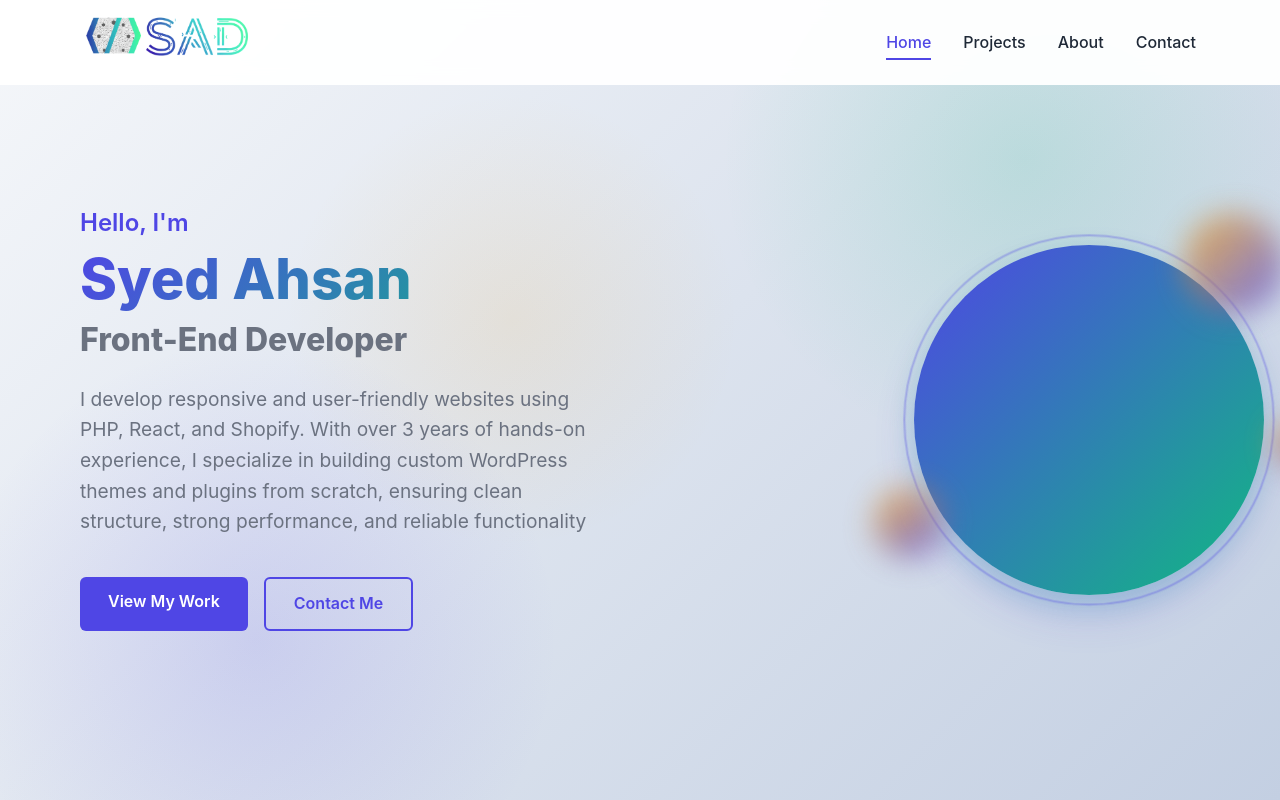
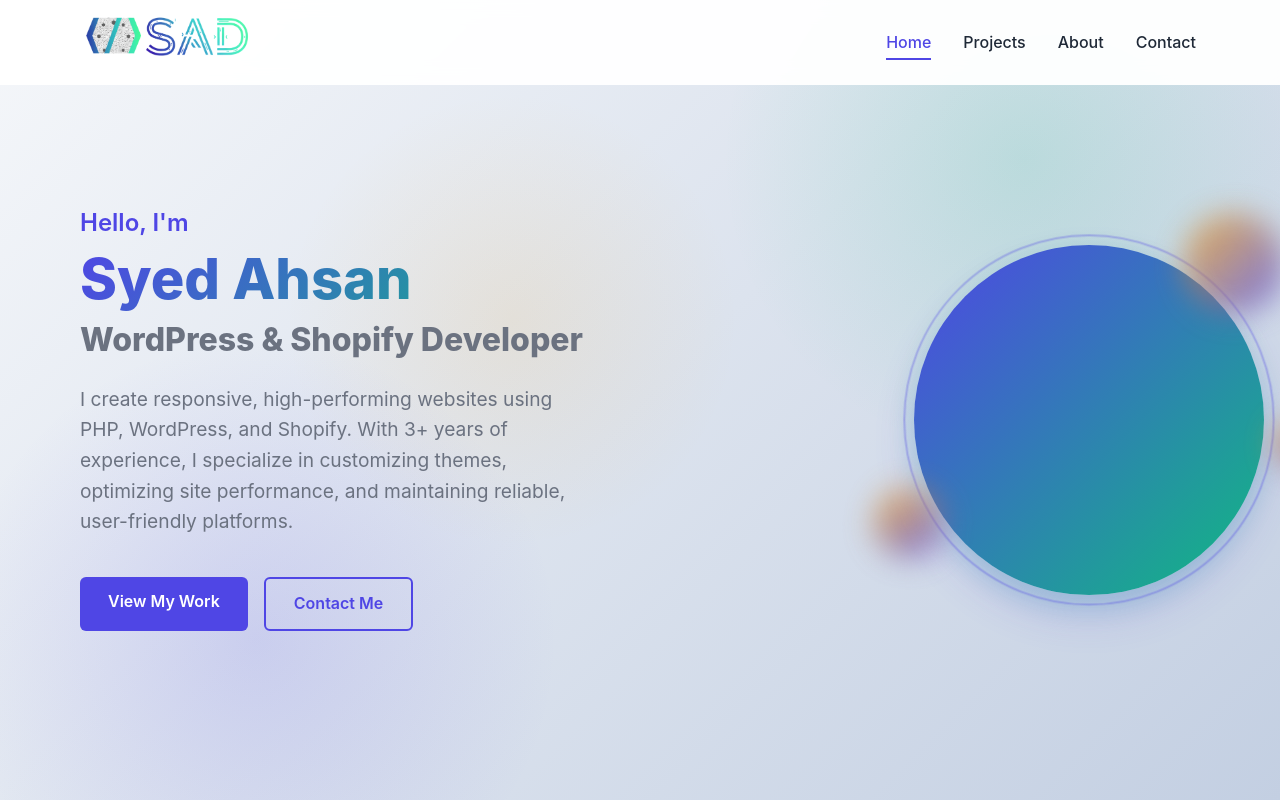
Before and after one commit to syedahsan2/Portfolio, a React (Create React App) app: page / in a window 1280 px wide. Shown: the top 800 px of the page. Built offline with nearby package versions, Linux system fonts and the light colour scheme.

Commit message:
Update Hero.js

```diff
--- a/src/components/Hero/Hero.js
+++ b/src/components/Hero/Hero.js
@@ -12,12 +12,12 @@ const Hero = () => {
           <h1 className="hero-title">
             <span className="greeting">Hello, I'm</span>
             <span className="name">Syed Ahsan</span>
-            <span className="title">Front-End Developer</span>
+            <span className="title">WordPress & Shopify Developer</span>
           </h1>
           <p className="hero-description">
-            I develop responsive and user-friendly websites using PHP, React, and Shopify. With over 3 years of hands-on experience,
-            I specialize in building custom WordPress themes and plugins from scratch,
-            ensuring clean structure, strong performance, and reliable functionality
+            I create responsive, high-performing websites using PHP, WordPress, and Shopify.
+    With 3+ years of experience, I specialize in customizing themes,
+    optimizing site performance, and maintaining reliable, user-friendly platforms.
 
           </p>
           <div className="hero-buttons">
```
